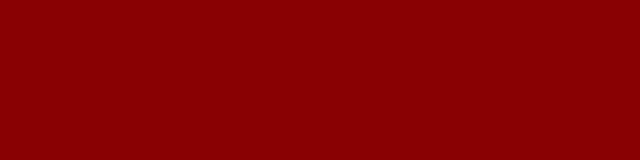
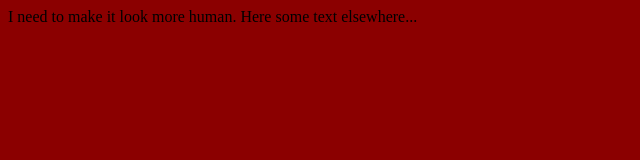
Before and after one commit to Teamdevil101/kta24project1, a plain HTML site: page index.html in a window 1280 px wide. Shown: the whole page, without its empty margins (0-640 px from the left). Drawn offline with Linux system fonts and the light colour scheme.

Commit message:
Add header to index.html

```diff
--- a/index.html
+++ b/index.html
@@ -7,6 +7,7 @@
     <link rel="stylesheet" href="/style.css">
 </head>
 <body>
+	<h>I need to make it look more human. Here some text elsewhere...</h>
     <script>
         console.log('Hello World');
     </script>
```
